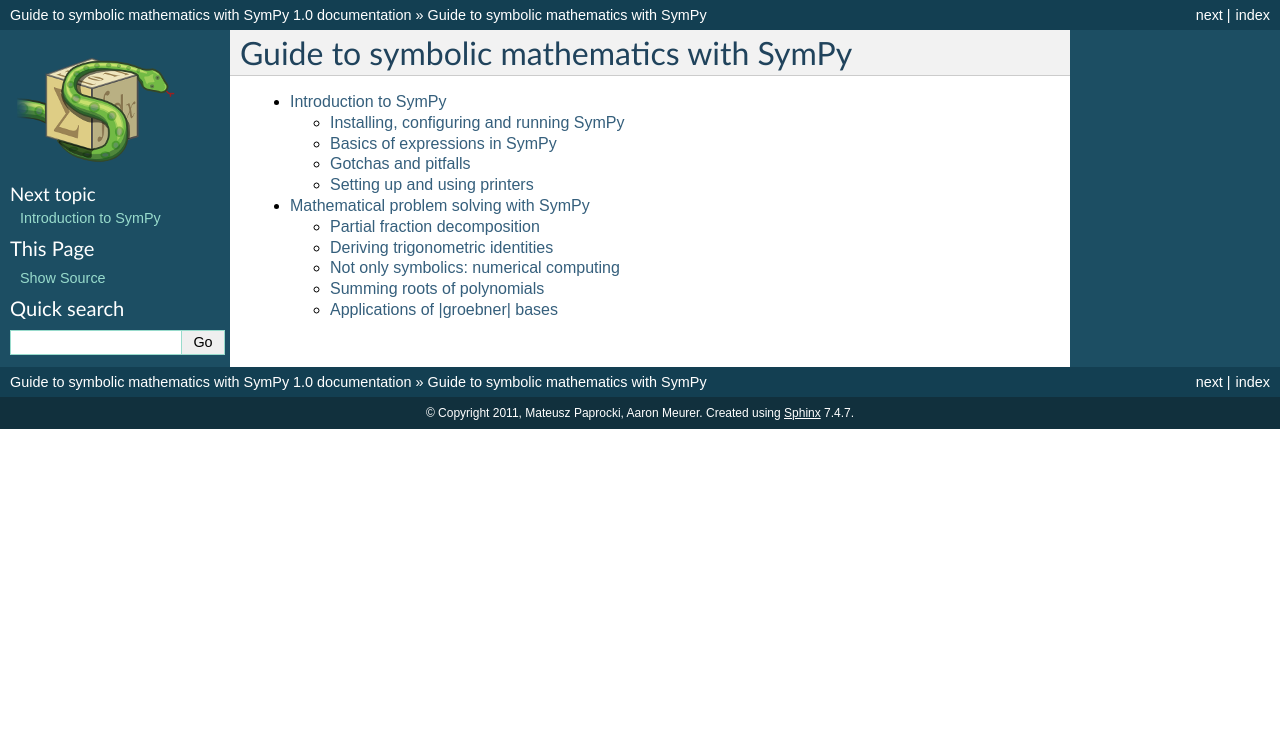
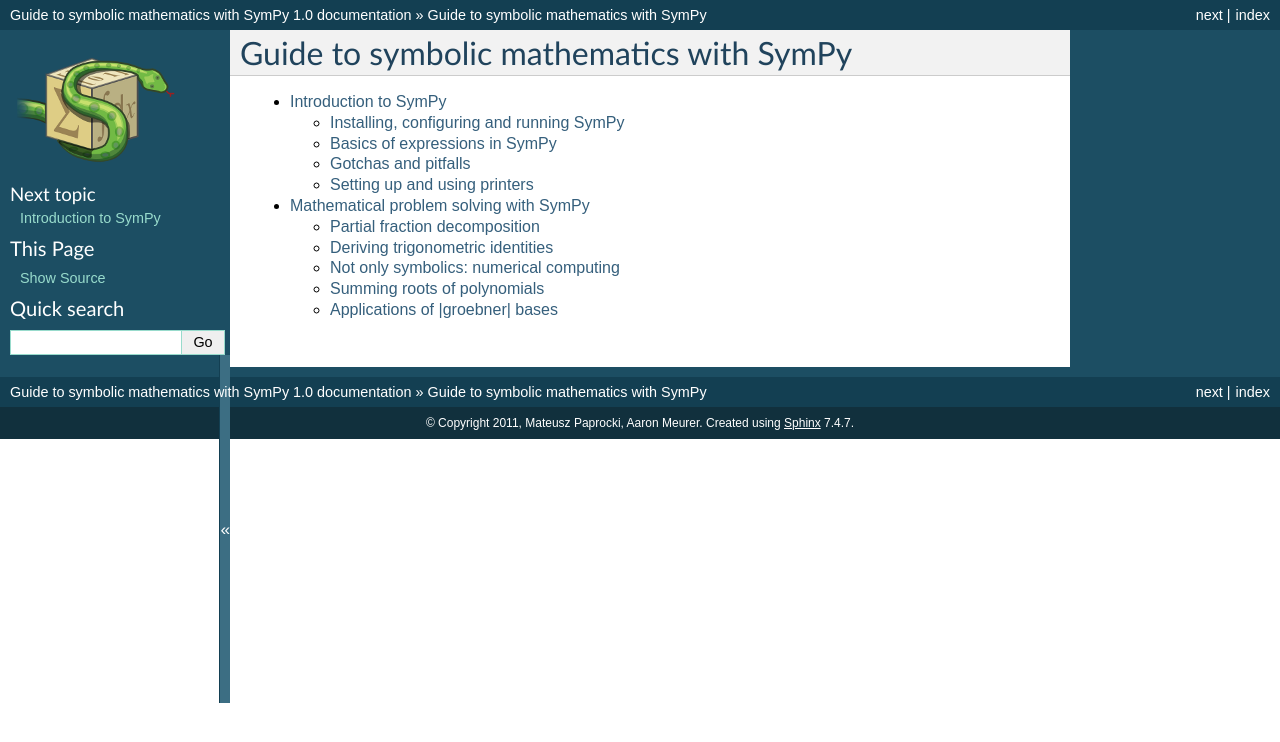
Before and after one commit to sympy/scipy-2016-tutorial, a Sphinx documentation site: the page built from source/index.rst, in a window 1280 px wide. Shown: the top 742 px of the page. Built offline with Sphinx 7.4.7, drawn with Linux system fonts in a browser that asks for light colours.

Commit message:
Use collapsible sidebar

```diff
--- a/source/conf.py
+++ b/source/conf.py
@@ -116,7 +116,9 @@ html_style = "extra.css"
 # Theme options are theme-specific and customize the look and feel of a theme
 # further.  For a list of options available for each theme, see the
 # documentation.
-#html_theme_options = {}
+html_theme_options = {
+    'collapsiblesidebar': True,
+}
 
 # Add any paths that contain custom themes here, relative to this directory.
 #html_theme_path = []
```
